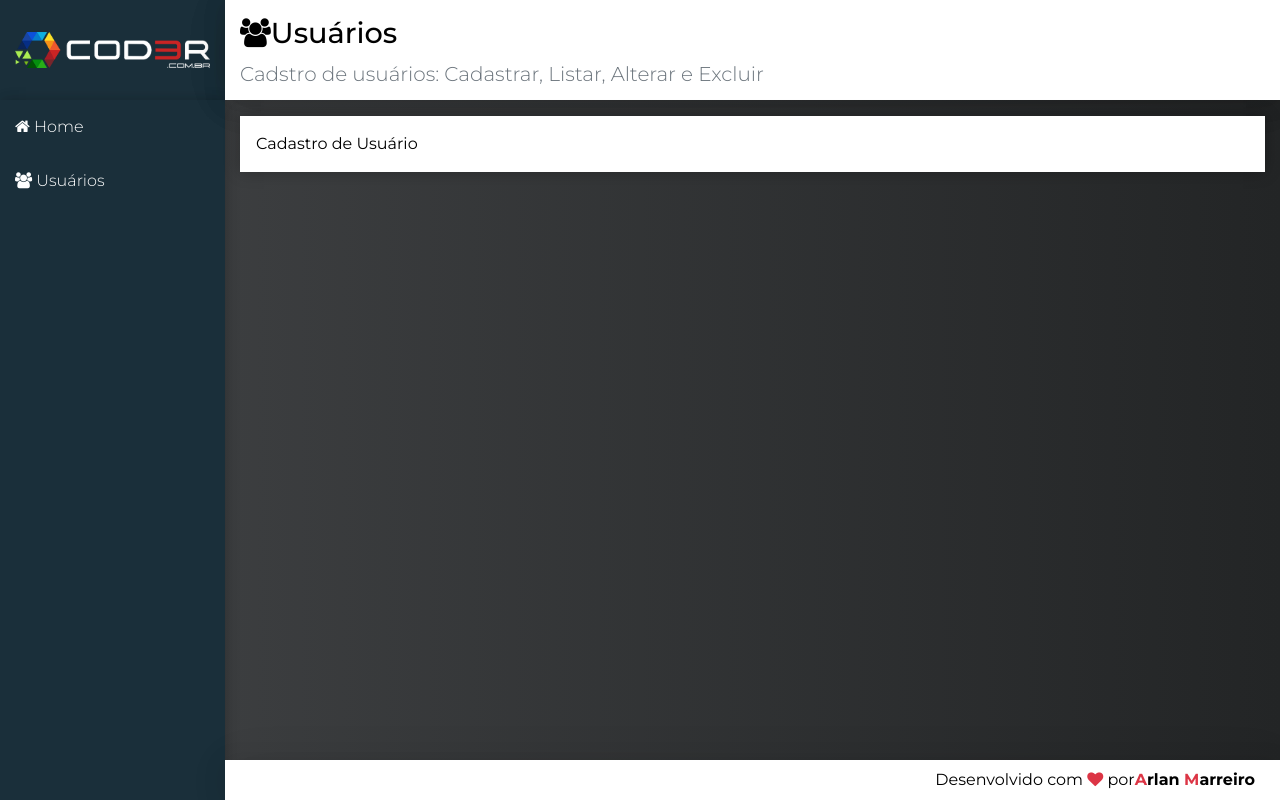
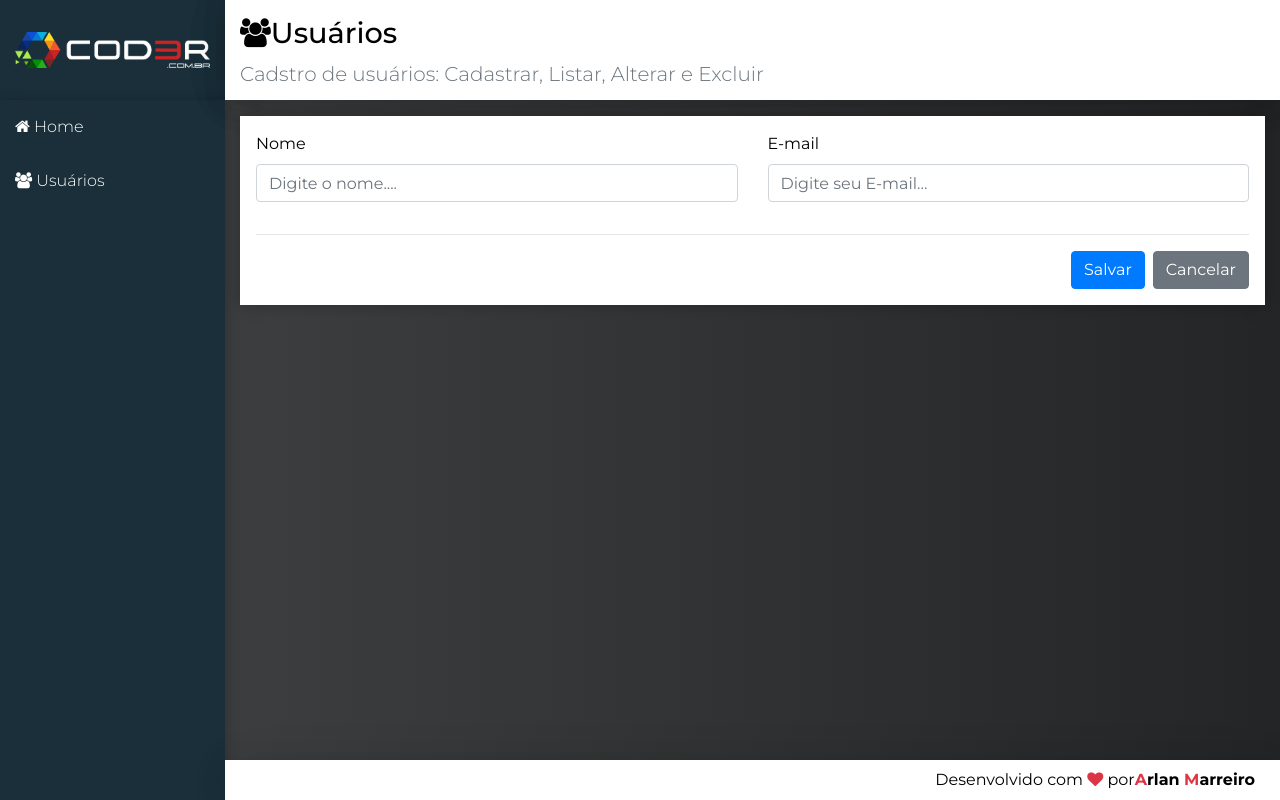
Before and after one commit to arlansonic/CodeBr, a React (Create React App) app in the folder React/crud/frontend/: page /users in a window 1280 px wide. Built offline with nearby package versions, Linux system fonts and the light colour scheme.

Commit message:
Registering Name and Email

```diff
--- a/React/crud/frontend/src/components/user/UserCrud.jsx
+++ b/React/crud/frontend/src/components/user/UserCrud.jsx
@@ -28,22 +28,73 @@
         const method = user.id ? 'put' : 'post' //Se existir ID  => alterar se não 'post' => Incluir
         const url = user.id ? `${BaseUrl}/${user.id}` : BaseUrl
         axios[method](url, user)
-            .then(resp =>{
+            .then(resp => {
                 const list = this.getUpdateList(resp.data)
-                this.setState({user: initialState.user, list})
+                this.setState({ user: initialState.user, list })
             })
     }
 
-    getUpdateList(user){
+    getUpdateList(user) {
         const list = this.state.list.filter(u => u.id !== user.id) //Adiciona o usuario a primeira posição do Array
         list.unshift(user) //Para colocar o ID na primeira posição do Array
         return list
     }
 
+    updateField(event) {
+        const user = { ...this.state.user }
+        user[event.target.name] = event.target.value
+        this.setState({ user })
+    }
+
+    renderForm() {
+        return (
+            <div className="form">
+                <div className="row">
+                    <div className="col-12 col-md-6">
+                        <div className="form-group">
+                            <label>Nome</label>
+                            <input type="text" className="form-control"
+                                name="name"
+                                value={this.state.user.name}
+                                onChange={e => this.updateField(e)}
+                                placeholder="Digite o nome...." />
+                        </div>
+                    </div>
+                    <div className="col-12 col-md-6">
+                        <div className="form-group">
+                            <label>E-mail</label>
+                            <input type="text" className="form-control"
+                                name="email"
+                                value={this.state.user.email}
+                                onChange={e => this.updateField}
+                                placeholder="Digite seu E-mail..."
+                            />
+                        </div>
+                    </div>
+                </div>
+
+                <hr />
+                <div className="row">
+                    <div className="col-12 d-flex justify-content-end">
+                        <button className="btn btn-primary"
+                            onClick={e => this.save(e)}>
+                            Salvar
+                           </button>
+                        <button className="btn btn-secondary ml-2"
+                            onClick={e => this.clear(e)}>
+                            Cancelar
+                        </button>
+                    </div>
+                </div>
+
+            </div>
+        )
+    }
+
     render() {
         return (
             <Main {...HeaderProps}>
-                Cadastro de Usuário
+                {this.renderForm()}
             </Main>
         )
     }
```
Also changed, not shown: 1 other file (tests, documents, lock files or other folders).
